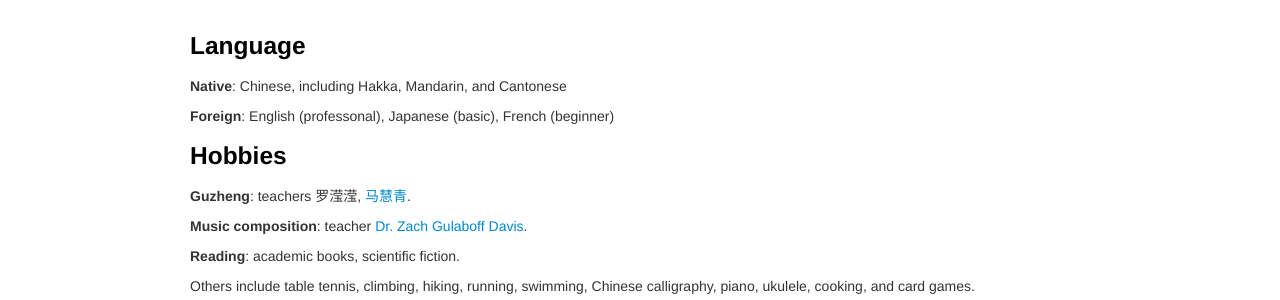
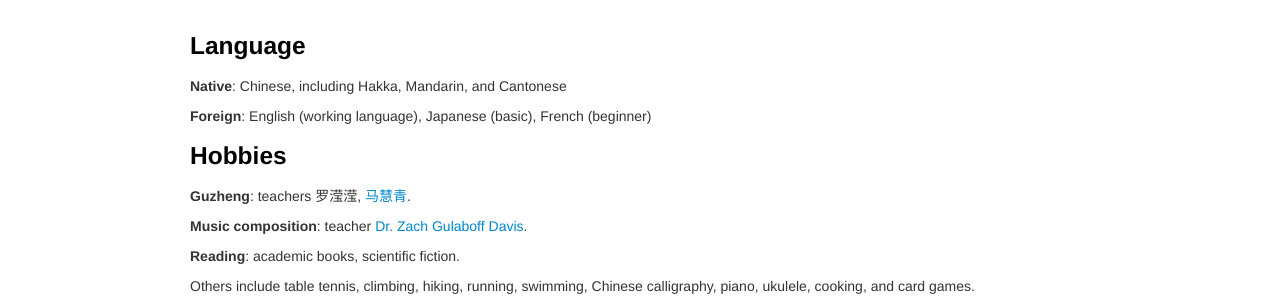
Before and after one commit to Winnie09/Wenpin_Hou, a Jekyll site: the page built from pages/life.md, in a window 1280 px wide. Shown: the part 136-436 px from the top of the page. Built offline with Jekyll 4.4.1, drawn with Linux system fonts in a browser that asks for light colours.

Commit message:
Update life.md

```diff
--- a/pages/life.md
+++ b/pages/life.md
@@ -6,7 +6,7 @@ title: Life
 ### Language
 **Native**: Chinese, including Hakka, Mandarin, and Cantonese
 
-**Foreign**: English (professonal), Japanese (basic), French (beginner)
+**Foreign**: English (working language), Japanese (basic), French (beginner)
 
 
 ### Hobbies
```
